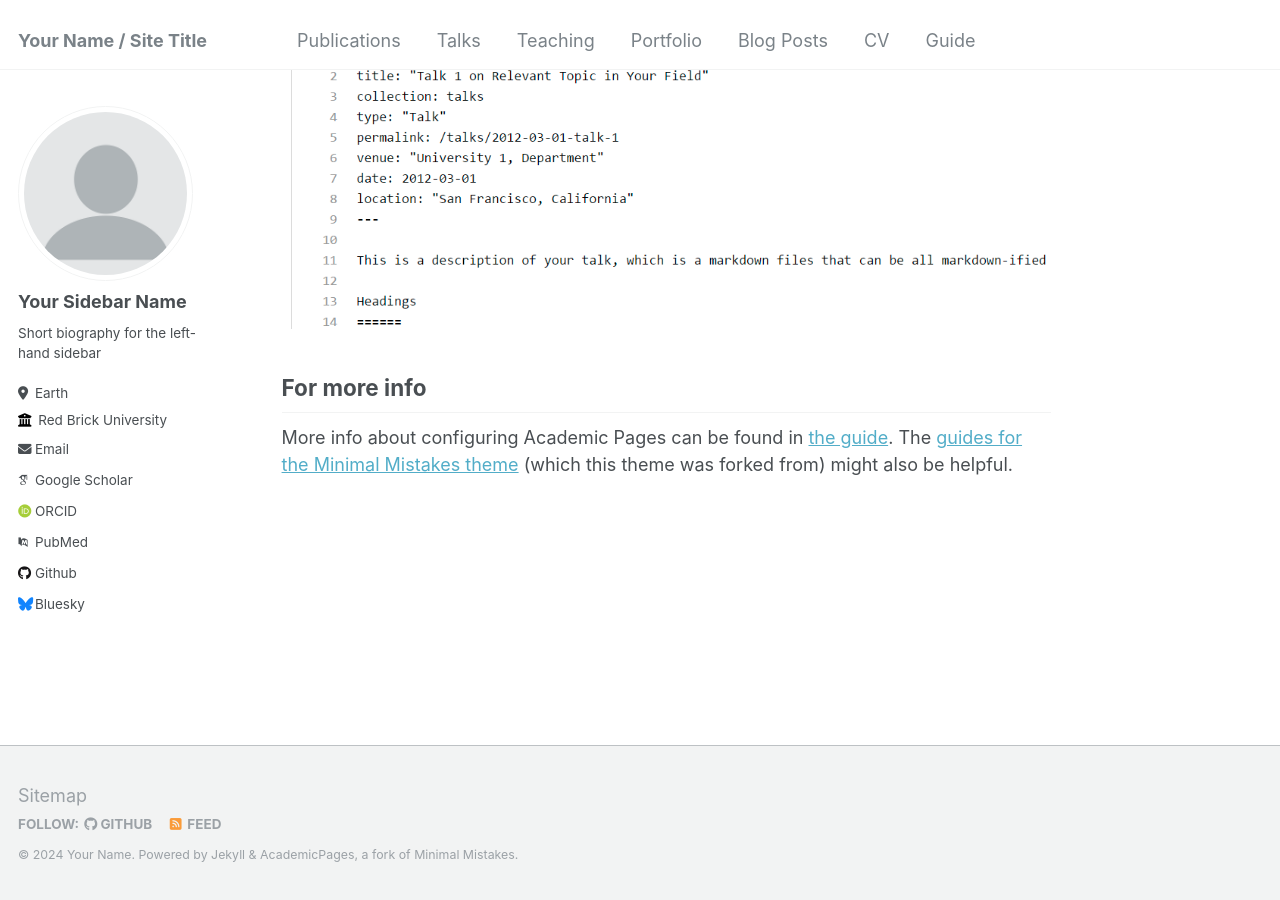
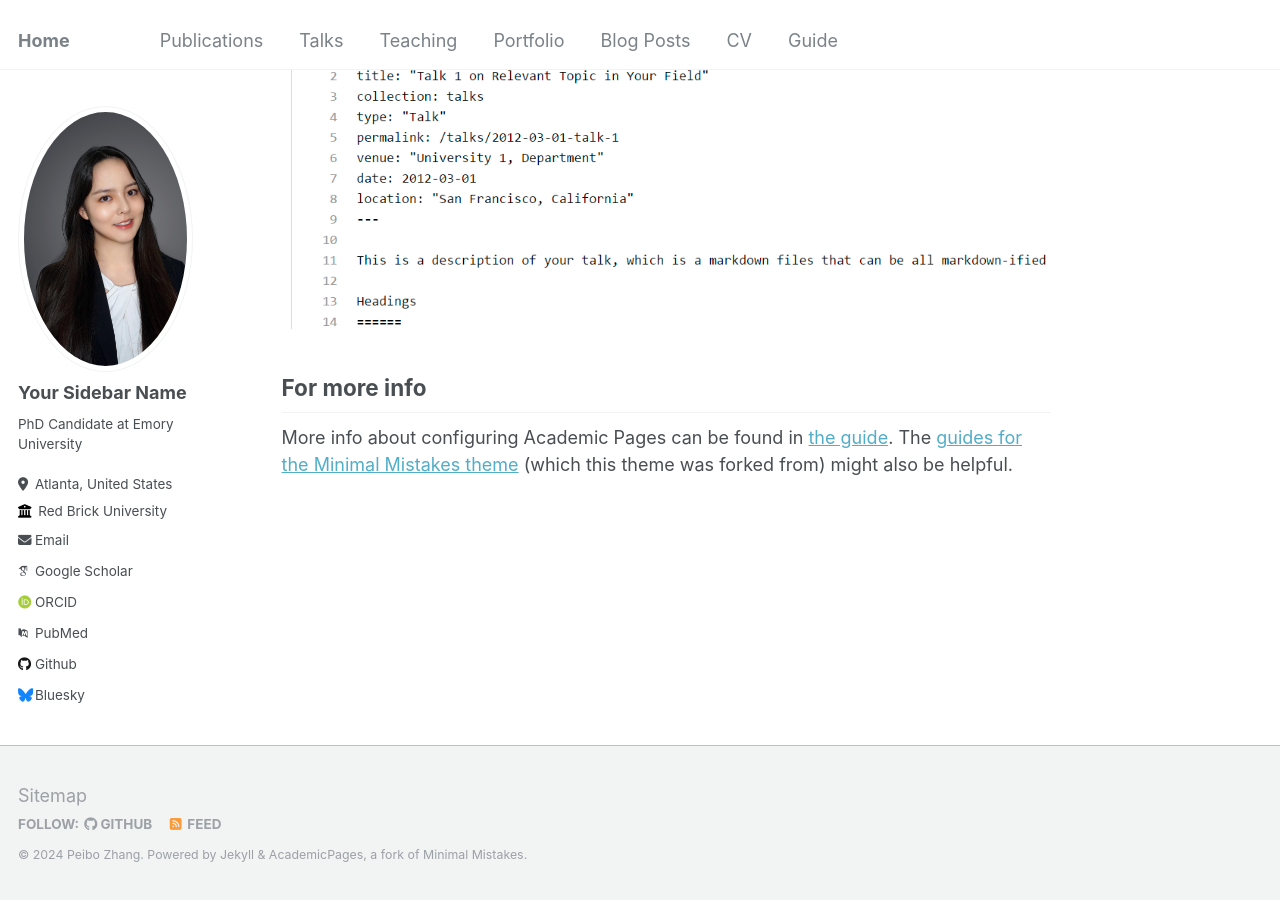
Before and after one commit to PeiboZhang/peibozhang.github.io, a Jekyll site: the page built from _pages/about.md, in a window 1280 px wide and 900 px high, scrolled down 2660 px. Built offline with Jekyll 4.4.1, drawn with Linux system fonts in a browser that asks for light colours; some web fonts are replaced.

Commit message:
Update _config.yml

```diff
--- a/_config.yml
+++ b/_config.yml
@@ -8,9 +8,9 @@
 
 # Basic Site Settings
 locale                   : "en-US"
-title                    : "Your Name / Site Title"
+title                    : "Home"
 title_separator          : "-"
-name                     : &name "Your Name"
+name                     : &name "Peibo Zhang"
 description              : &description "personal description"
 url                      : https://academicpages.github.io # the base hostname & protocol for your site e.g. "https://mmistakes.github.io"
 baseurl                  : "" # the subpath of your site, e.g. "/blog"
@@ -21,11 +21,11 @@ repository               : "academicpages/academicpages.github.io"
 #               Additional customization can be done by editing /_includes/author-profile.html
 author:
   # Biographic information
-  avatar           : "profile.png"
+  avatar           : "peibo_profile_pic.JPG"
   name             : "Your Sidebar Name"
   pronouns         : # example: "she/her"
-  bio              : "Short biography for the left-hand sidebar"
-  location         : "Earth"
+  bio              : "PhD Candidate at Emory University"
+  location         : "Atlanta, United States"
   employer         : "Red Brick University"
   uri              : # URL
   email            : "none@example.org"
```
